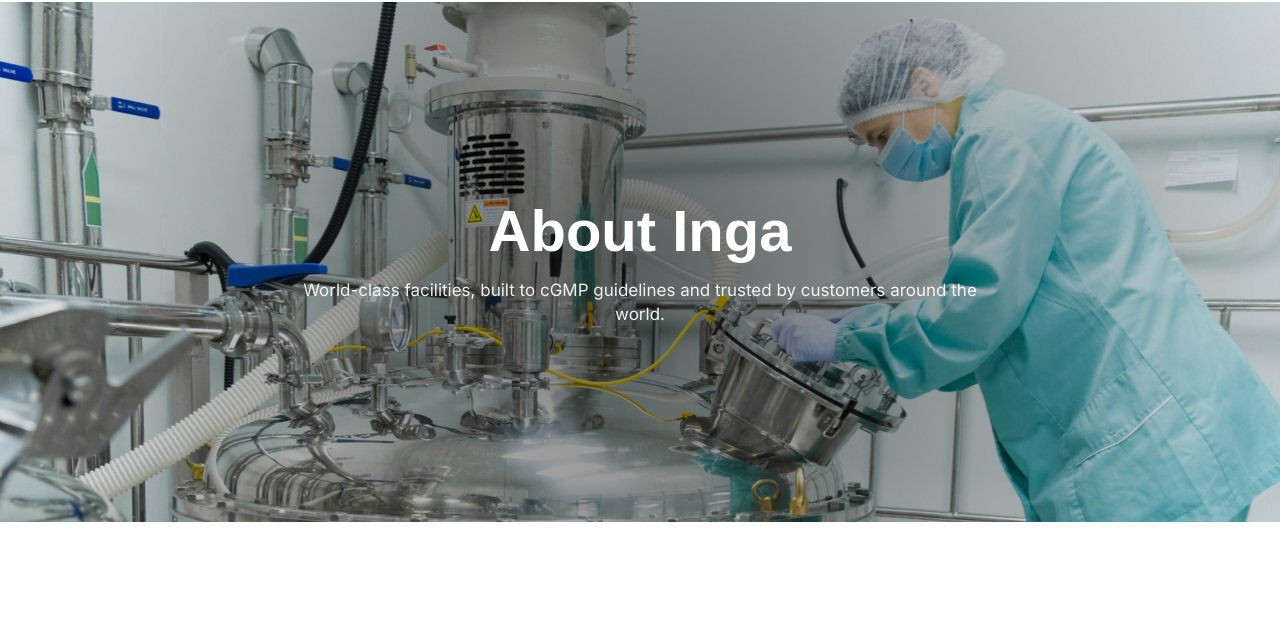
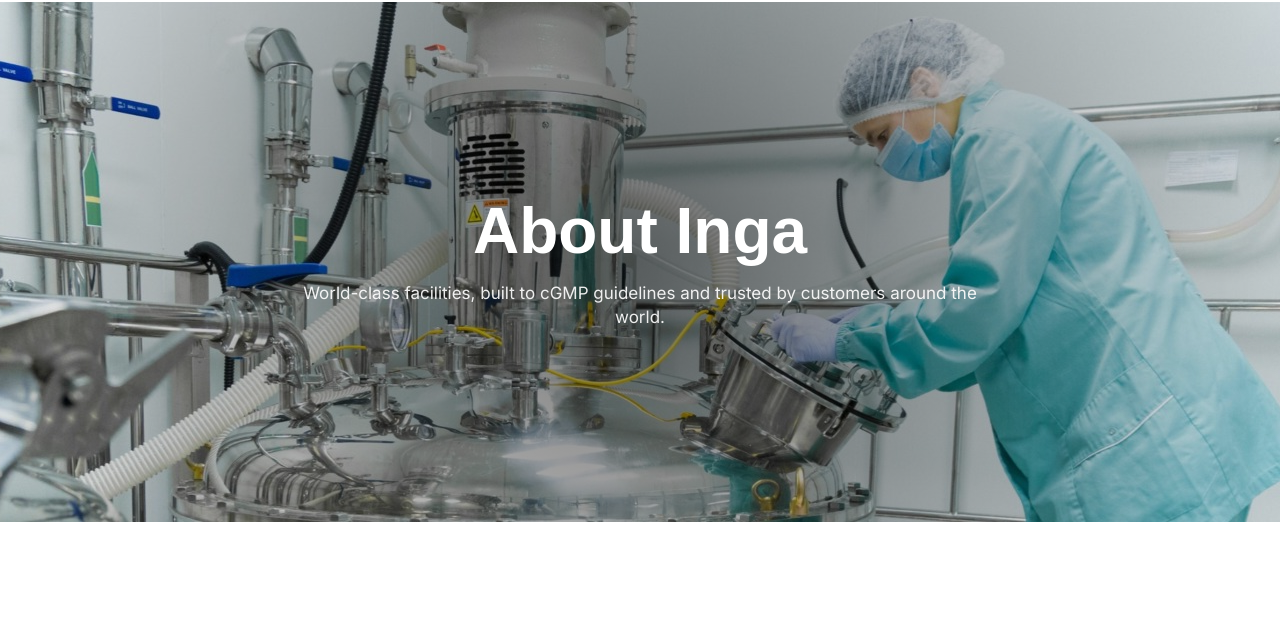
Before and after one commit to Aditya-osa/Inga, a plain HTML site: page about.html in a window 1280 px wide. Shown: the part 130-749 px from the top of the page. Drawn offline with Linux system fonts and the light colour scheme; a web font is replaced by a local one.

Commit message:
fix: increase max font size for about hero heading

```diff
--- a/about.css
+++ b/about.css
@@ -30,7 +30,7 @@
 .about-hero h1 {
   max-width: 720px;
   color: var(--color-white, #ffffff);
-  font-size: clamp(36px, 5vw, 58px);
+  font-size: clamp(36px, 5vw, 92px);
   font-family: var(--font-heading, "Cabinet Grotesk", sans-serif);
   font-weight: 700;
   line-height: 1.15;
```
